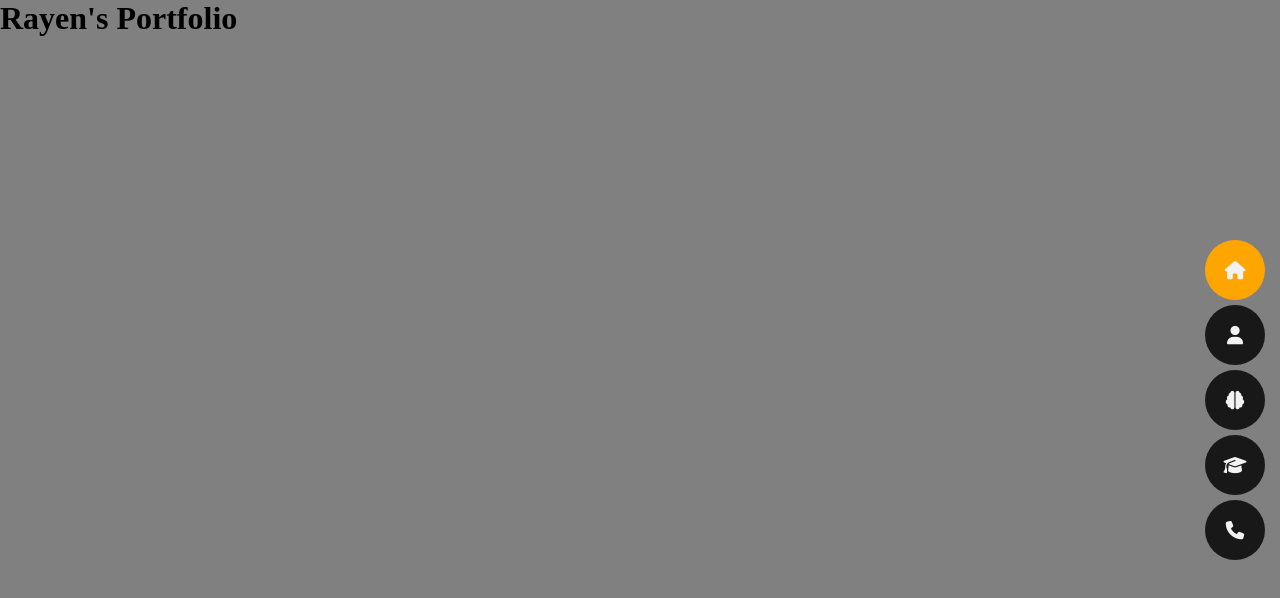
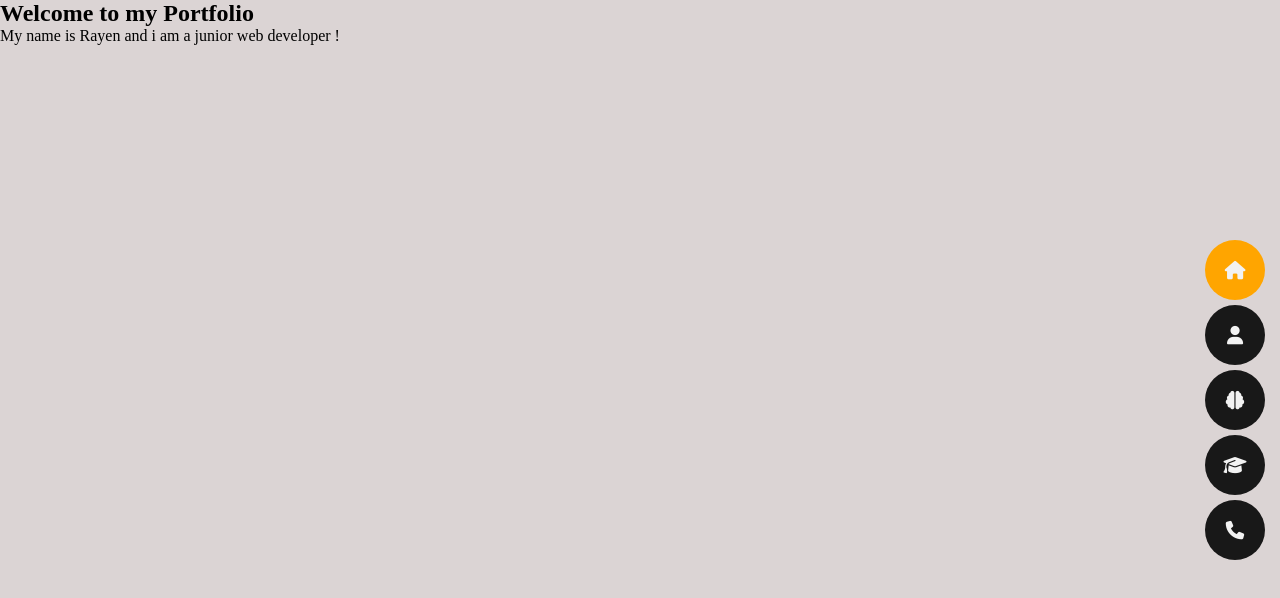
Before and after one commit to nRayen/Portfolio, a plain HTML site: page index.html in a window 1280 px wide. Drawn offline with Linux system fonts and the light colour scheme.

Commit message:
Background color + home text

```diff
--- a/index.html
+++ b/index.html
@@ -9,9 +9,16 @@
     <script src="https://kit.fontawesome.com/b7936fa61f.js" crossorigin="anonymous"></script>
 </head>
 <body>
-    <header class="header">
-        <h1>Rayen's Portfolio</h1>
-    </header>
+    <main>
+        <article class="home">
+            <h1>Welcome to my Portfolio</h1>
+            <p>My name is Rayen and i am a junior web developer !</p>
+        </article>
+    </main>
+
+
+
+
 
     <nav class="navbar">
         <ul>
--- a/style.css
+++ b/style.css
@@ -12,10 +12,11 @@
     --tone-color: orange;
     --black: #181818;
     --white: #f2f2f2;
+    --bg-color: #dbd4d4;
 }
 
 body{
-    background-color: grey;
+    background-color: var(--bg-color);
 }
 
 
```
